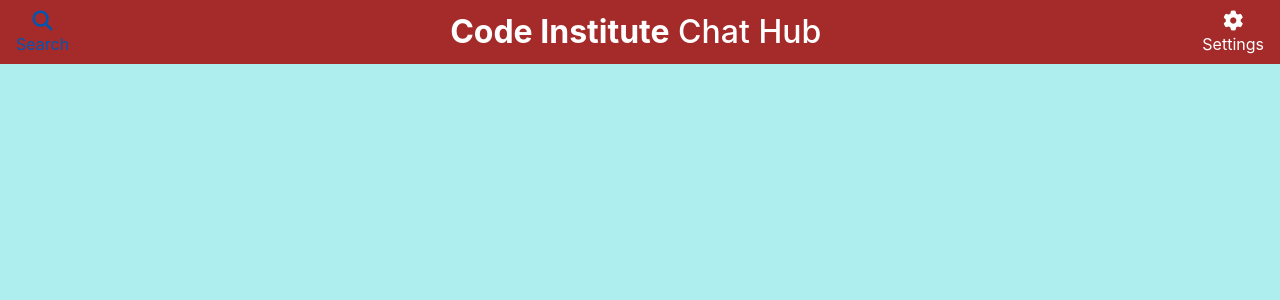
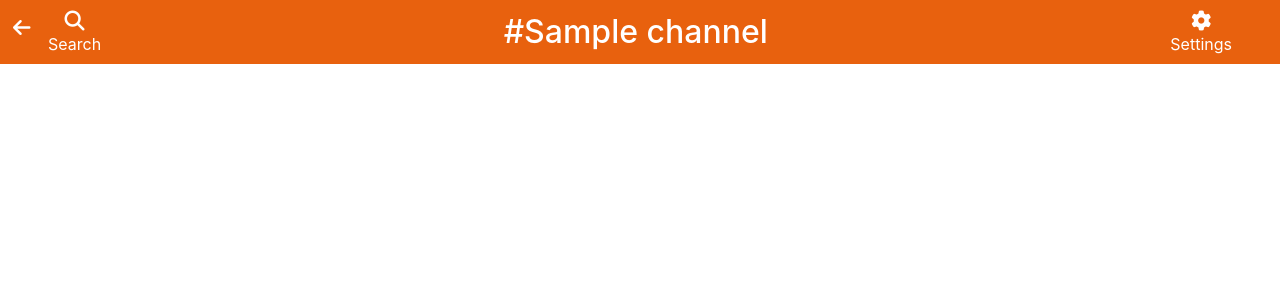
Before and after one commit to jamie33o/Code-Innovate-Chat-Hub, a Django app: template templates/base.html in a window 1280 px wide. Shown: the top 300 px of the page. Run offline with Django 3.2, Linux system fonts and the light colour scheme; the template is opened without the code that fills it: most values are stand-ins (such as "Sample title", 1, 10 or a date in 2020); some libraries are stand-ins or nearby versions.

Commit message:
Feat: Add back button for improved navigation

```diff
--- a/static/css/base.css
+++ b/static/css/base.css
@@ -2,6 +2,9 @@
 * {
     margin: 0;
     padding: 0;
+}
+html {
+    background-color: white;
 }
 /* Define a CSS variable */
 :root {
@@ -35,13 +38,13 @@
     color: #fff;
 }
 body {
-    background-color: paleturquoise;
+    background-color: white;
 }
 header {
     background-color: white;
 }
 #topnav {
-    background-color: brown;
+    background-color: var(--ci-orange);
 }
 
 
@@ -56,7 +59,7 @@
     bottom: 0;
     top:auto;
     }
-    h2 {
+    h1 {
         font-size: 1.5em;
     }
 }
@@ -73,6 +76,14 @@
     }
 }
 
+.back-btn {
+    border-radius: 50%;
+}
+
+.back-btn:hover {
+    background-color: rgba(255, 255, 255, 0.372);
+    border-radius: 50%;
+}
 
 
 /* Customize the scrollbar */
--- a/templates/base.html
+++ b/templates/base.html
@@ -41,10 +41,11 @@
   <body>
     <!-- logo on large screen -->
     <header class="container-fluid fixed-top px-0">
-
         <div id="topnav" class="d-flex justify-content-between pt-lg-0 ">
             <!-- search icon  -->
-            <div class="my-auto mx-0 py-lg-0 ">
+            {% include 'includes/back-btn.html' %}
+
+            <div class="my-auto ml-3 px-3">
                 <a class="text-black nav-link d-block" href="#" id="mobile-search" data-toggle="dropdown" aria-haspopup="true" aria-expanded="false">
                     <div class="text-center">
                         <div><i class="fas fa-search fa-lg"></i></div>
@@ -68,14 +69,15 @@
                 </div>
             </div>
 
+
             <div class="my-auto py-0 py-lg-0 ">
                 <a href="" class="nav-link main-logo-link ">
-                    <h1 class="logo-font text-black my-0 text-center"><strong>Code Institute</strong> Chat Hub</h1>
+                    <h1 class="logo-font text-black my-0 text-center">{% if channel.name %}#{{ channel.name }}{% else %}<strong>Code Institute</strong> Chat Hub{% endif %}</h1>
                 </a>
             </div>
 
             <!-- settings button -->
-            <div class=" my-auto py-0 py-lg-0">
+            <div class="my-auto mr-3 px-3">
                 <ul class="list-inline list-unstyled text-center my-0">
                     <li class="list-inline-item dropdown">
                         <a class="text-black nav-link" href="#" id="user-options" data-toggle="dropdown" aria-haspopup="true" aria-expanded="false">
--- /dev/null
+++ b/templates/includes/back-btn.html
@@ -0,0 +1,7 @@
+<button class="back-btn btn position-absolute mt-2" onclick="goBack()"><i class="fa-solid fa-arrow-left fa-lg" style="color: #ffffff;"></i></button>
+
+    <script>
+        function goBack() {
+            window.history.back();
+        }
+    </script>
```
